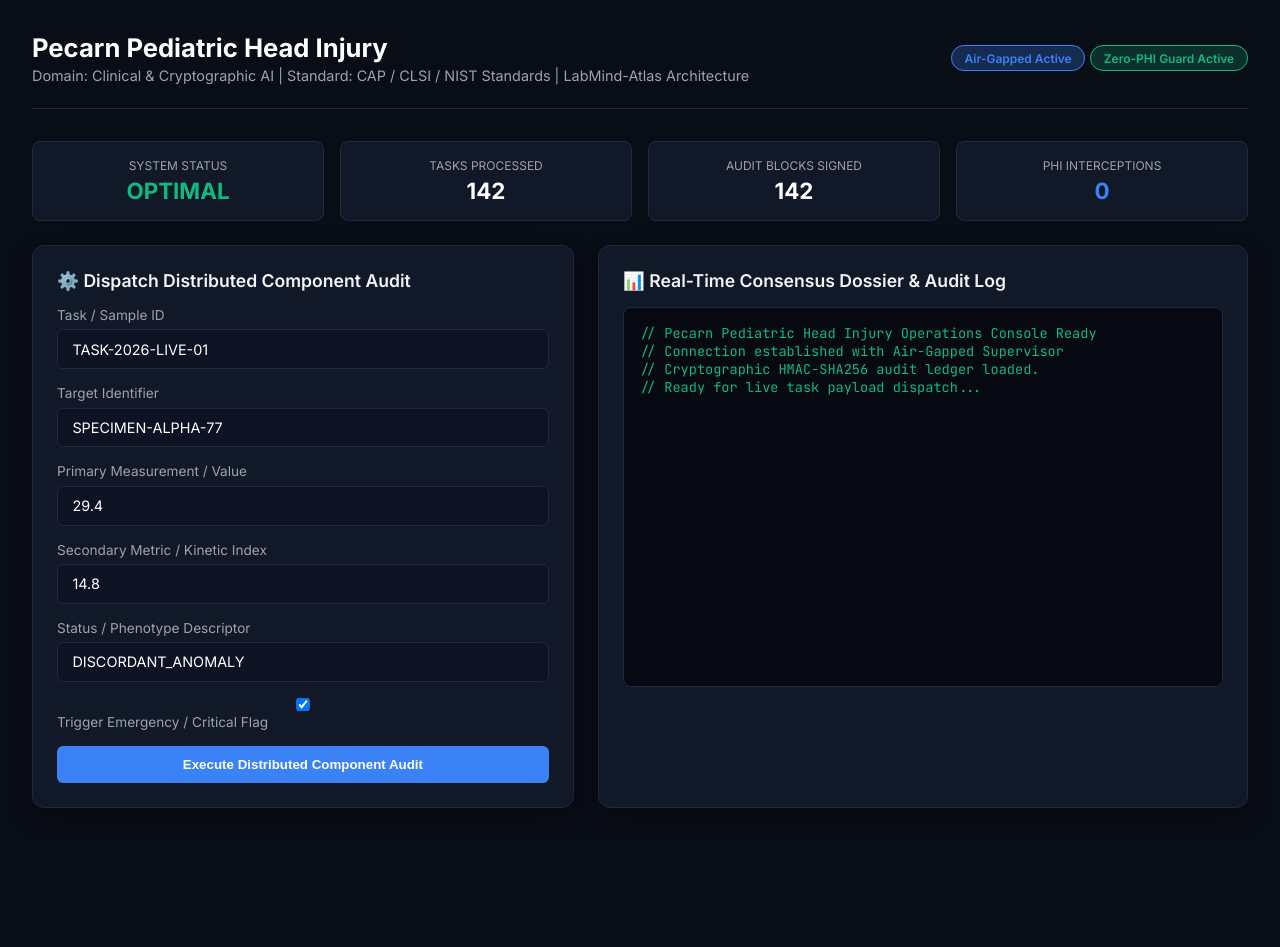
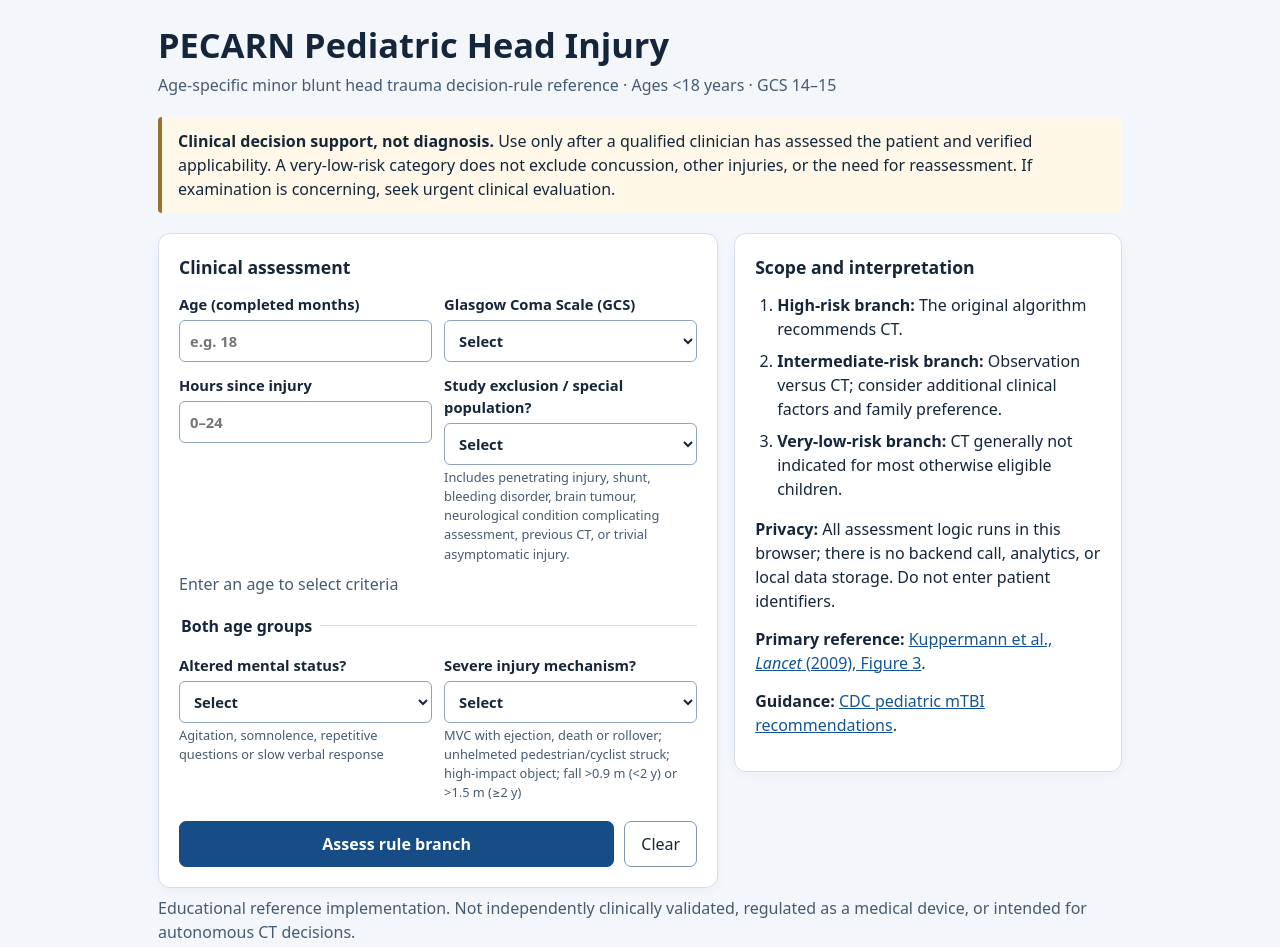
Before and after one commit to abusuraihsakhri/pecarn-pediatric-head-injury, a plain HTML site: page web/index.html in a window 1280 px wide. Before the commit the page ends 840 px from the top, so only its background shows below. Drawn offline with Linux system fonts and the light colour scheme.

Commit message:
Replace simulated console with accessible offline PECARN application

```diff
--- a/web/index.html
+++ b/web/index.html
@@ -1,236 +1,113 @@
-<!DOCTYPE html>
+<!doctype html>
 <html lang="en">
 <head>
-    <meta charset="UTF-8">
-    <meta name="viewport" content="width=device-width, initial-scale=1.0">
-    <title>Pecarn Pediatric Head Injury — Operations Console</title>
-    <link href="https://fonts.googleapis.com/css2?family=Inter:wght@300;400;600;700&family=JetBrains+Mono:wght@400;600&display=swap" rel="stylesheet">
+  <meta charset="utf-8">
+  <meta name="viewport" content="width=device-width, initial-scale=1">
+  <meta name="description" content="PECARN pediatric minor head trauma decision-rule reference. Age-specific educational assessment without data upload.">
+  <title>PECARN Pediatric Head Injury | Clinical Rule Reference</title>
   <style>
-        :root {
-            --bg: #090d16;
-            --card: #111827;
-            --border: #1f293d;
-            --accent: #3b82f6;
-            --accent-glow: rgba(59, 130, 246, 0.25);
-            --text: #f3f4f6;
-            --text-muted: #9ca3af;
-            --danger: #ef4444;
-            --warning: #f59e0b;
-            --success: #10b981;
-        }
-        * { box-sizing: border-box; margin: 0; padding: 0; }
-        body {
-            font-family: 'Inter', sans-serif;
-            background: var(--bg);
-            color: var(--text);
-            padding: 2rem;
-            min-height: 100vh;
-        }
-        .header {
-            display: flex;
-            justify-content: space-between;
-            align-items: center;
-            border-bottom: 1px solid var(--border);
-            padding-bottom: 1.5rem;
-            margin-bottom: 2rem;
-        }
-        .header-title h1 { font-size: 1.6rem; font-weight: 700; color: #fff; }
-        .header-title p { color: var(--text-muted); font-size: 0.9rem; margin-top: 0.25rem; }
-        .badge {
-            display: inline-block;
-            padding: 0.3rem 0.8rem;
-            border-radius: 9999px;
-            font-size: 0.75rem;
-            font-weight: 600;
-            background: var(--accent-glow);
-            color: var(--accent);
-            border: 1px solid var(--accent);
-        }
-        .grid {
-            display: grid;
-            grid-template-columns: 1fr 1.2fr;
-            gap: 1.5rem;
-        }
-        .card {
-            background: var(--card);
-            border: 1px solid var(--border);
-            border-radius: 12px;
-            padding: 1.5rem;
-            box-shadow: 0 10px 25px rgba(0,0,0,0.3);
-        }
-        .card h2 {
-            font-size: 1.1rem;
-            font-weight: 600;
-            margin-bottom: 1rem;
-            display: flex;
-            align-items: center;
-            gap: 0.5rem;
-        }
-        .form-group { margin-bottom: 1rem; }
-        label { display: block; font-size: 0.85rem; color: var(--text-muted); margin-bottom: 0.4rem; }
-        input, select, textarea {
-            width: 100%;
-            padding: 0.65rem 0.9rem;
-            background: #0d1322;
-            border: 1px solid var(--border);
-            border-radius: 6px;
-            color: #fff;
-            font-family: inherit;
-            font-size: 0.9rem;
-        }
-        input:focus, textarea:focus { outline: none; border-color: var(--accent); }
-        .btn {
-            background: var(--accent);
-            color: #fff;
-            border: none;
-            padding: 0.7rem 1.4rem;
-            border-radius: 6px;
-            font-weight: 600;
-            cursor: pointer;
-            transition: 0.2s;
-            width: 100%;
-        }
-        .btn:hover { background: #2563eb; }
-        .terminal {
-            background: #060911;
-            border: 1px solid var(--border);
-            border-radius: 8px;
-            padding: 1rem;
-            font-family: 'JetBrains Mono', monospace;
-            font-size: 0.85rem;
-            color: #10b981;
-            height: 380px;
-            overflow-y: auto;
-            white-space: pre-wrap;
-        }
-        .metrics-bar {
-            display: grid;
-            grid-template-columns: repeat(4, 1fr);
-            gap: 1rem;
-            margin-bottom: 1.5rem;
-        }
-        .metric-box {
-            background: var(--card);
-            border: 1px solid var(--border);
-            border-radius: 8px;
-            padding: 1rem;
-            text-align: center;
-        }
-        .metric-val { font-size: 1.4rem; font-weight: 700; color: #fff; margin-top: 0.25rem; }
-        .metric-label { font-size: 0.75rem; color: var(--text-muted); text-transform: uppercase; }
+    :root { font-family: system-ui,-apple-system,BlinkMacSystemFont,"Segoe UI",sans-serif; color-scheme: light;
+      --ink:#15263b; --muted:#465b71; --line:#d4deea; --bg:#f3f6fa; --blue:#164d86; }
+    * { box-sizing:border-box; }
+    body { margin:0; color:var(--ink); background:var(--bg); line-height:1.5; }
+    main { max-width:1000px; padding:24px 18px 48px; margin:auto; }
+    h1 { margin:0; font-size:clamp(1.65rem,3vw,2.15rem); line-height:1.2; }
+    h2 { margin:0 0 12px; font-size:1.1rem; }
+    p { margin:8px 0 14px; }
+    .sub { color:var(--muted); margin:8px 0 18px; }
+    .notice { border-left:4px solid #987031; padding:12px 16px; background:#fff8e9; border-radius:4px; margin:20px 0; }
+    .layout { display:grid; grid-template-columns:minmax(0,1.3fr) minmax(270px, .9fr); gap:16px; align-items:start; }
+    .panel { border:1px solid var(--line); background:white; border-radius:12px; padding:20px; box-shadow:0 3px 12px #122e4c09; }
+    fieldset { border:0; border-top:1px solid var(--line); margin:14px 0 0; padding:16px 0 0; min-width:0; }
+    legend { font-weight:700; padding-right:8px; }
+    .fields { display:grid; grid-template-columns:repeat(2,minmax(0,1fr)); gap:12px; }
+    label { display:block; font-size:.92rem; font-weight:550; }
+    input,select { display:block; width:100%; font:inherit; min-height:42px; padding:8px 10px; margin-top:5px; border:1px solid #91a5ba; border-radius:6px; color:var(--ink); background:white; }
+    input:focus-visible,select:focus-visible,button:focus-visible,a:focus-visible { outline:3px solid #4389da; outline-offset:2px; }
+    .wide { grid-column:1 / -1; }
+    .hint { display:block; color:var(--muted); font-size:.8rem; font-weight:400; margin-top:3px; }
+    .actions { display:flex; gap:10px; margin-top:18px; }
+    button { padding:10px 16px; font:inherit; cursor:pointer; border-radius:7px; min-height:44px; }
+    button[type="submit"] { flex:1; background:var(--blue); color:white; border:1px solid var(--blue); font-weight:700; }
+    button[type="reset"] { background:white; border:1px solid #8197ae; color:var(--ink); }
+    #result { border-left:5px solid #a94a31; margin-top:14px; }
+    #result[data-tier="very_low"] { border-left-color:#26704e; }
+    #result[data-tier="intermediate"] { border-left-color:#b88425; }
+    #result[data-tier="high"] { border-left-color:#aa3030; }
+    #result[hidden], [hidden] { display:none !important; }
+    small,.foot { color:var(--muted); }
+    ol { padding-left:22px; margin-top:10px; }
+    li { margin-bottom:8px; }
+    a { color:#145694; }
+    @media(max-width:720px) { .layout {grid-template-columns:1fr;} .fields {grid-template-columns:1fr;} .panel {padding:17px;} }
   </style>
+  <script src="./app.js" defer></script>
 </head>
 <body>
-
-    <div class="header">
-        <div class="header-title">
-            <h1>Pecarn Pediatric Head Injury</h1>
-            <p>Domain: Clinical & Cryptographic AI | Standard: CAP / CLSI / NIST Standards | LabMind-Atlas Architecture</p>
+<main>
+  <header>
+    <h1>PECARN Pediatric Head Injury</h1>
+    <p class="sub">Age-specific minor blunt head trauma decision-rule reference · Ages &lt;18 years · GCS 14–15</p>
+  </header>
+  <aside class="notice" aria-label="Clinical warning"><strong>Clinical decision support, not diagnosis.</strong>
+    Use only after a qualified clinician has assessed the patient and verified applicability. A very-low-risk category does not exclude concussion, other injuries, or the need for reassessment. If examination is concerning, seek urgent clinical evaluation.
+  </aside>
+  <div class="layout">
+    <form class="panel" id="pecarn-form" novalidate>
+      <h2>Clinical assessment</h2>
+      <div class="fields">
+        <label>Age (completed months)<input name="age_months" type="number" min="0" max="215" step="1" required placeholder="e.g. 18"></label>
+        <label>Glasgow Coma Scale (GCS)<select name="gcs" required><option value="">Select</option><option value="15">15</option><option value="14">14</option></select></label>
+        <label>Hours since injury<input name="hours_since_injury" type="number" min="0" max="24" step="any" required placeholder="0–24"></label>
+        <label>Study exclusion / special population?<select name="exclusion_present" required><option value="">Select</option><option value="no">No, eligibility confirmed</option><option value="yes">Yes / unsure</option></select>
+          <span class="hint">Includes penetrating injury, shunt, bleeding disorder, brain tumour, neurological condition complicating assessment, previous CT, or trivial asymptomatic injury.</span></label>
       </div>
-        <div>
-            <span class="badge">Air-Gapped Active</span>
-            <span class="badge" style="background: rgba(16,185,129,0.2); color: #10b981; border-color: #10b981;">Zero-PHI Guard Active</span>
+      <p id="status" class="sub" aria-live="polite">Enter an age to select criteria</p>
+      <fieldset><legend>Both age groups</legend>
+        <div class="fields">
+          <label>Altered mental status?<select name="altered_mental_status" required><option value="">Select</option><option value="no">No</option><option value="yes">Yes</option></select>
+            <span class="hint">Agitation, somnolence, repetitive questions or slow verbal response</span></label>
+          <label>Severe injury mechanism?<select name="severe_mechanism" required><option value="">Select</option><option value="no">No</option><option value="yes">Yes</option></select>
+            <span class="hint">MVC with ejection, death or rollover; unhelmeted pedestrian/cyclist struck; high-impact object; fall &gt;0.9 m (&lt;2 y) or &gt;1.5 m (≥2 y)</span></label>
         </div>
+      </fieldset>
+      <fieldset id="under2-fields" hidden><legend>Under 2 years</legend>
+        <div class="fields">
+          <label>Palpable skull fracture?<select name="palpable_skull_fracture"><option value="">Select</option><option value="no">No</option><option value="yes">Yes</option></select></label>
+          <label>Non-frontal scalp hematoma?<select name="nonfrontal_scalp_hematoma"><option value="">Select</option><option value="no">No</option><option value="yes">Yes</option></select><span class="hint">Occipital, parietal, or temporal</span></label>
+          <label>Loss of consciousness ≥5 seconds?<select name="loc_at_least_5_seconds"><option value="">Select</option><option value="no">No</option><option value="yes">Yes</option></select></label>
+          <label>Not acting normally per parent?<select name="not_acting_normally"><option value="">Select</option><option value="no">No</option><option value="yes">Yes</option></select></label>
         </div>
-
-    <div class="metrics-bar">
-        <div class="metric-box">
-            <div class="metric-label">System Status</div>
-            <div class="metric-val" style="color: var(--success);" id="m-status">OPTIMAL</div>
+      </fieldset>
+      <fieldset id="older-fields" hidden><legend>2–17 years</legend>
+        <div class="fields">
+          <label>Signs of basilar skull fracture?<select name="basilar_skull_fracture_signs"><option value="">Select</option><option value="no">No</option><option value="yes">Yes</option></select><span class="hint">E.g. Battle sign, raccoon eyes, hemotympanum, CSF leak</span></label>
+          <label>Any loss of consciousness?<select name="any_loss_of_consciousness"><option value="">Select</option><option value="no">No</option><option value="yes">Yes</option></select></label>
+          <label>History of vomiting?<select name="vomiting"><option value="">Select</option><option value="no">No</option><option value="yes">Yes</option></select></label>
+          <label>Severe headache?<select name="severe_headache"><option value="">Select</option><option value="no">No</option><option value="yes">Yes</option></select></label>
         </div>
-        <div class="metric-box">
-            <div class="metric-label">Tasks Processed</div>
-            <div class="metric-val" id="m-tasks">142</div>
+      </fieldset>
+      <div class="actions"><button type="submit">Assess rule branch</button><button type="reset">Clear</button></div>
+    </form>
+    <section aria-label="Results and evidence">
+      <div class="panel" id="result" role="status" tabindex="-1" aria-live="polite" hidden>
+        <h2 id="result-heading">Assessment</h2><p id="result-message"></p><p id="result-predictors"></p>
+        <small>No individual ciTBI probability is calculated. Clinical decision-making may differ based on deterioration, multiple findings, infant age &lt;3 months, and clinical circumstances.</small>
       </div>
-        <div class="metric-box">
-            <div class="metric-label">Audit Blocks Signed</div>
-            <div class="metric-val" id="m-audit">142</div>
+      <div class="panel">
+        <h2>Scope and interpretation</h2>
+        <ol>
+          <li><strong>High-risk branch:</strong> The original algorithm recommends CT.</li>
+          <li><strong>Intermediate-risk branch:</strong> Observation versus CT; consider additional clinical factors and family preference.</li>
+          <li><strong>Very-low-risk branch:</strong> CT generally not indicated for most otherwise eligible children.</li>
+        </ol>
+        <p><strong>Privacy:</strong> All assessment logic runs in this browser; there is no backend call, analytics, or local data storage. Do not enter patient identifiers.</p>
+        <p><strong>Primary reference:</strong> <a href="https://doi.org/10.1016/S0140-6736(09)61558-0" target="_blank" rel="noopener noreferrer">Kuppermann et al., <em>Lancet</em> (2009), Figure 3</a>.</p>
+        <p><strong>Guidance:</strong> <a href="https://www.cdc.gov/traumatic-brain-injury/hcp/clinical-guidance/pediatric-mtbi.html" target="_blank" rel="noopener noreferrer">CDC pediatric mTBI recommendations</a>.</p>
       </div>
-        <div class="metric-box">
-            <div class="metric-label">PHI Interceptions</div>
-            <div class="metric-val" style="color: var(--accent);" id="m-phi">0</div>
+    </section>
   </div>
-    </div>
-
-    <div class="grid">
-        <div class="card">
-            <h2>⚙️ Dispatch Distributed Component Audit</h2>
-            <div class="form-group">
-                <label>Task / Sample ID</label>
-                <input type="text" id="task_id" value="TASK-2026-LIVE-01">
-            </div>
-            <div class="form-group">
-                <label>Target Identifier</label>
-                <input type="text" id="target_id" value="SPECIMEN-ALPHA-77">
-            </div>
-            <div class="form-group">
-                <label>Primary Measurement / Value</label>
-                <input type="number" id="primary_metric" value="29.4" step="0.1">
-            </div>
-            <div class="form-group">
-                <label>Secondary Metric / Kinetic Index</label>
-                <input type="number" id="secondary_metric" value="14.8" step="0.1">
-            </div>
-            <div class="form-group">
-                <label>Status / Phenotype Descriptor</label>
-                <input type="text" id="status_descriptor" value="DISCORDANT_ANOMALY">
-            </div>
-            <div class="form-group">
-                <label><input type="checkbox" id="is_critical" checked> Trigger Emergency / Critical Flag</label>
-            </div>
-            <button class="btn" onclick="runAudit()">Execute Distributed Component Audit</button>
-        </div>
-
-        <div class="card">
-            <h2>📊 Real-Time Consensus Dossier & Audit Log</h2>
-            <div class="terminal" id="outputConsole">// Pecarn Pediatric Head Injury Operations Console Ready
-// Connection established with Air-Gapped Supervisor
-// Cryptographic HMAC-SHA256 audit ledger loaded.
-// Ready for live task payload dispatch...</div>
-        </div>
-    </div>
-
-    <script>
-        async function runAudit() {
-            const consoleEl = document.getElementById('outputConsole');
-            consoleEl.innerText = "// Dispatching task across specialized workers...
-// Invoking InvariantQCWorker, SafetyEscalationWorker, ProtocolWorker...";
-
-            const payload = {
-                task_id: document.getElementById('task_id').value,
-                target_identifier: document.getElementById('target_id').value,
-                primary_metric: parseFloat(document.getElementById('primary_metric').value),
-                secondary_metric: parseFloat(document.getElementById('secondary_metric').value),
-                status_descriptor: document.getElementById('status_descriptor').value,
-                is_critical_flag: document.getElementById('is_critical').checked
-            };
-
-            try {
-                const res = await fetch('/api/audit', {
-                    method: 'POST',
-                    headers: { 'Content-Type': 'application/json' },
-                    body: JSON.stringify(payload)
-                });
-                const data = await res.json();
-                consoleEl.innerText = JSON.stringify(data, null, 2);
-                document.getElementById('m-tasks').innerText = parseInt(document.getElementById('m-tasks').innerText) + 1;
-                document.getElementById('m-audit').innerText = parseInt(document.getElementById('m-audit').innerText) + 1;
-            } catch (err) {
-                consoleEl.innerText = "// Offline / Simulation Output:\n" + JSON.stringify({
-                    dossier_id: "DOSSIER-SIM-" + Math.floor(Math.random()*10000),
-                    system: "pecarn-pediatric-head-injury",
-                    domain: "Clinical & Cryptographic AI",
-                    task_id: payload.task_id,
-                    overall_urgency: payload.is_critical_flag ? "CRITICAL_STAT_PANIC" : "ELEVATED_RISK",
-                    integrity_status: "DISCORDANT_ANOMALY",
-                    alerts: [
-                        { worker: "InvariantQCWorker", alert: "Primary metric exceeds upper reference bound" },
-                        { worker: "SafetyEscalationWorker", alert: "Critical emergency interlock flag active" }
-                    ],
-                    audit_hash: "HMAC_SHA256_e83f9a72b941d6c381f9"
-                }, null, 2);
-            }
-        }
-    </script>
+  <p class="foot">Educational reference implementation. Not independently clinically validated, regulated as a medical device, or intended for autonomous CT decisions.</p>
+</main>
 </body>
 </html>
```
Lines whose indentation alone changed are shown as unchanged.
